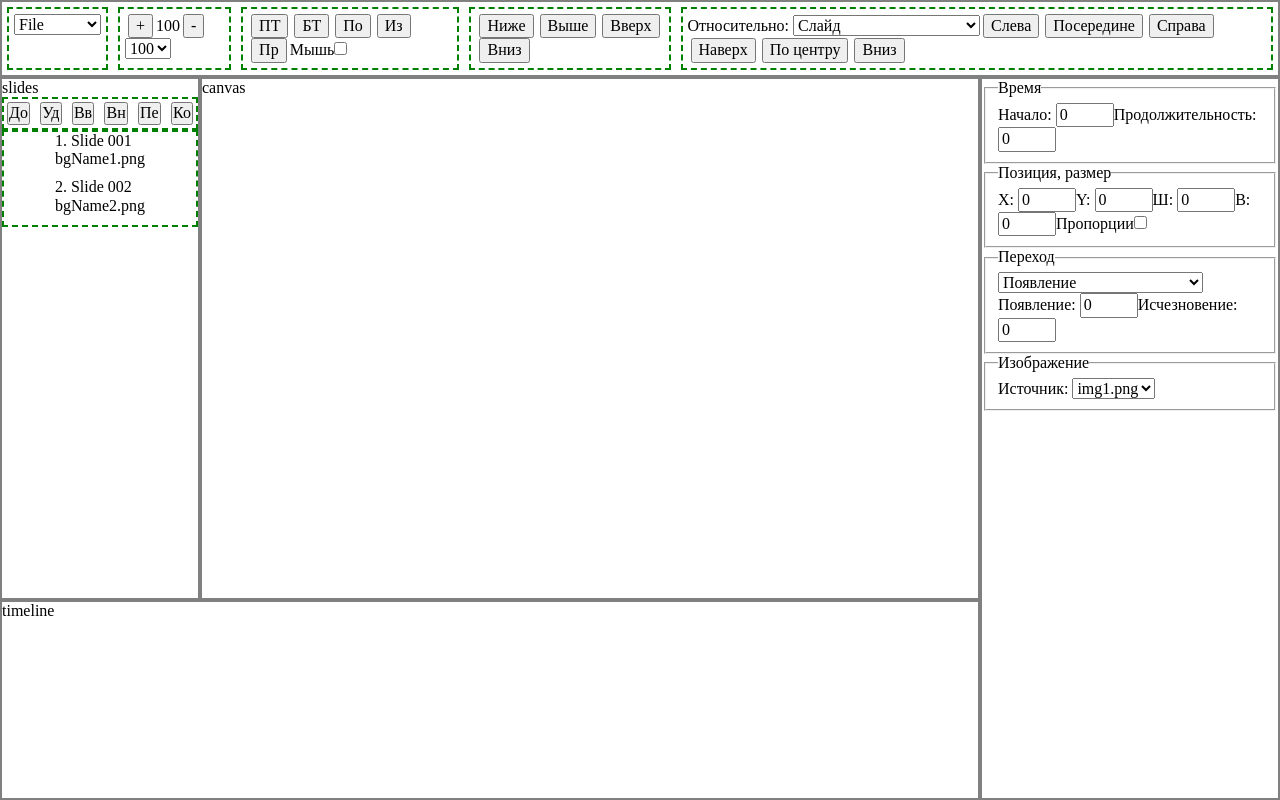
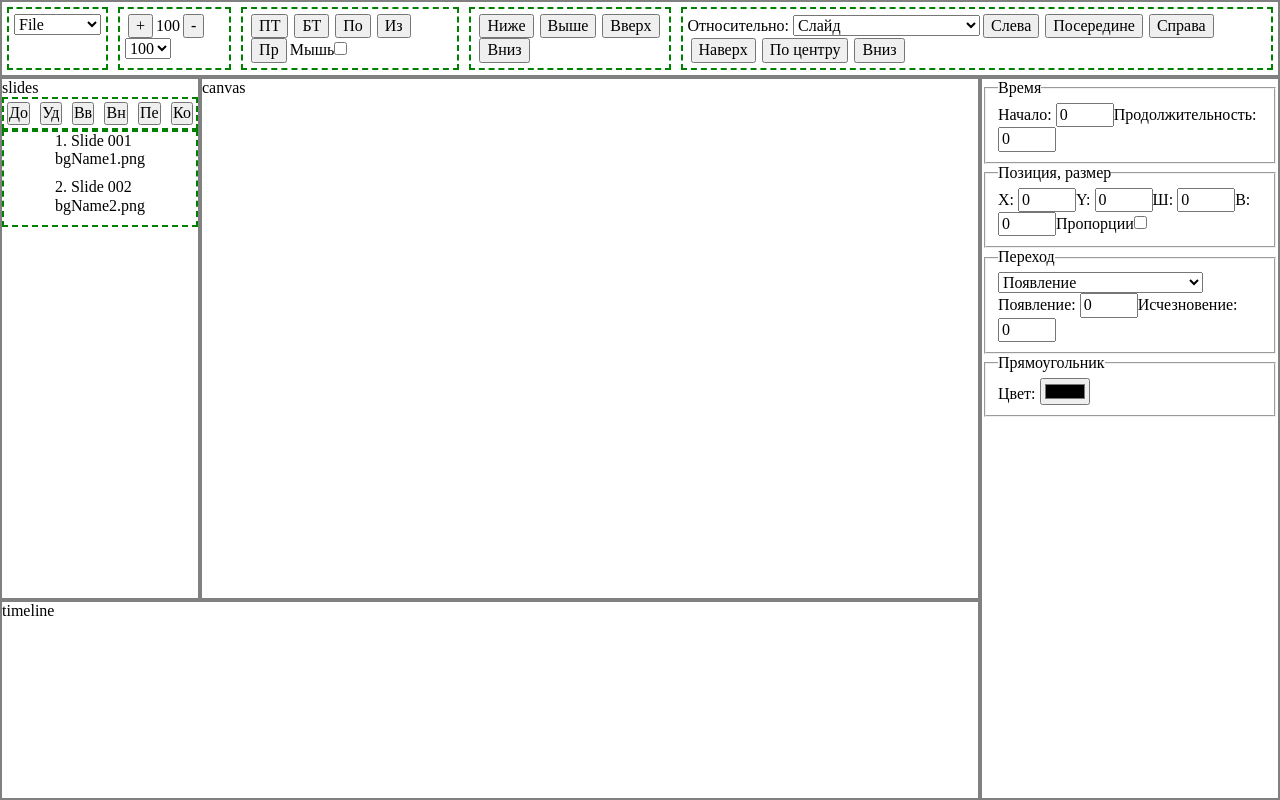
Before and after one commit to kvazimode/capticlone-desktop, a React app: page / in a window 1280 px wide. Built offline with nearby package versions, Linux system fonts and the light colour scheme.

Commit message:
params for rectangle element

```diff
--- a/src/app/panels/params/element.jsx
+++ b/src/app/panels/params/element.jsx
@@ -2,6 +2,7 @@ import React from 'react'
 import SimpleText from './element/simple-text.jsx'
 import Slide from './element/slide.jsx'
 import Img from './element/image.jsx'
+import Rect from './element/rect.jsx'
 
 const bgList = [
     `bgName1.png`,
@@ -27,6 +28,8 @@ export default function Element(props) {
         case `slide`:
             return <Slide bgList={bgList}/>;
         case `image`:
-            return <Img imgList={imgList}/>
+            return <Img imgList={imgList}/>;
+        case `rect`:
+            return <Rect />
     }
 }
--- /dev/null
+++ b/src/app/panels/params/element/rect.jsx
@@ -0,0 +1,9 @@
+import React from 'react'
+
+export default function Rect() {
+    return <fieldset>
+        <legend>Прямоугольник</legend>
+        <label htmlFor="rect-color">Цвет: </label>
+        <input id="rect-color" type="color"></input>
+    </fieldset>
+}
--- a/src/app/panels/params/params.jsx
+++ b/src/app/panels/params/params.jsx
@@ -6,7 +6,8 @@ const type =
 // `simple-text`
 // `block`
 // `slide`
-`image`
+// `image`
+`rect`
 
 export default function Params() {
   return (
```
